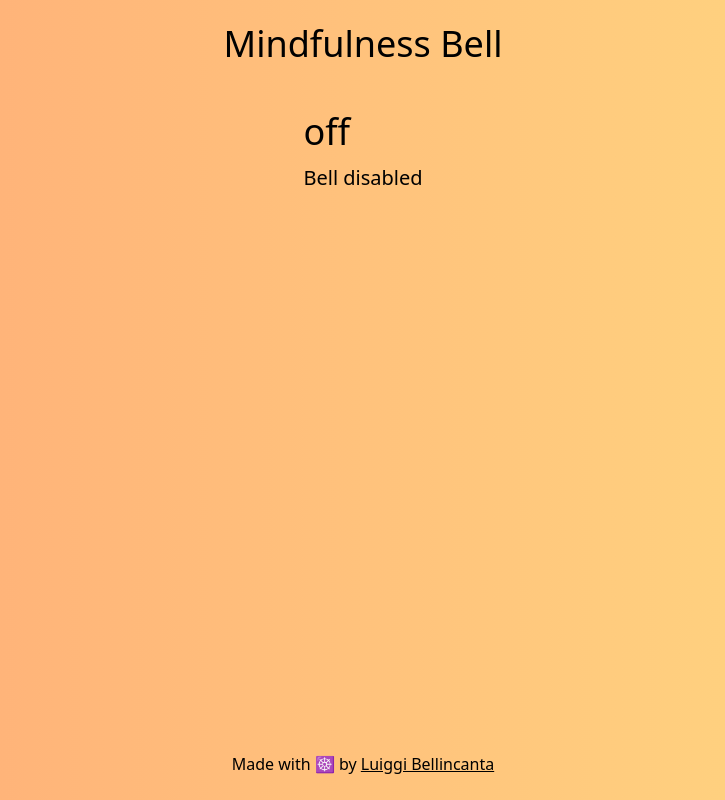
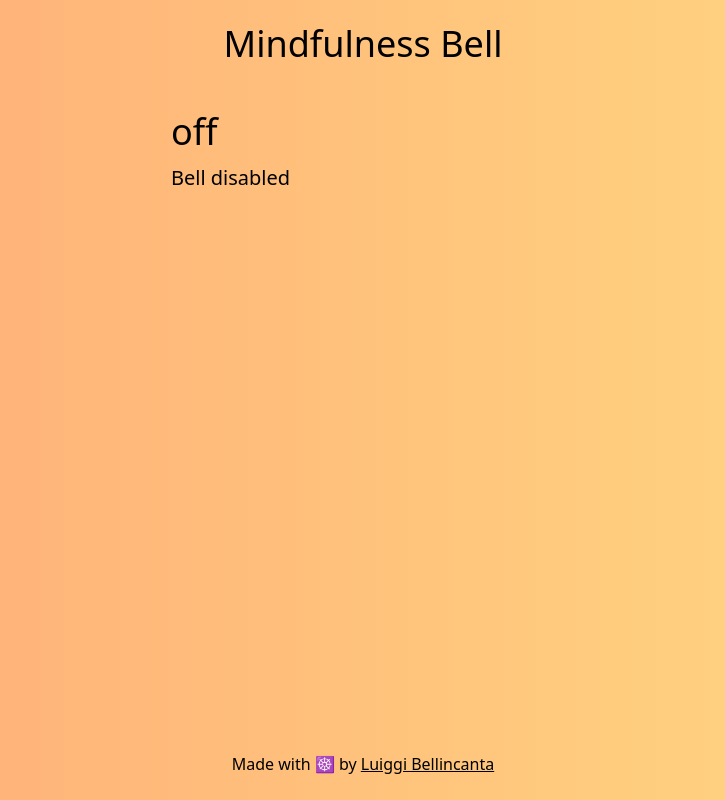
Before and after one commit to luiggidev/mindfulness-bell, a React (Create React App) app: page / in a window 1280 px wide. Shown: the whole page, without its empty margins (277-1002 px from the left). Built offline with nearby package versions, Linux system fonts and the light colour scheme.

Commit message:
Fix on/off moving

```diff
--- a/src/components/Timer.js
+++ b/src/components/Timer.js
@@ -127,7 +127,7 @@ class Timer extends Component {
                 <div className="p-6">
                 <Buttons buttonState={this.state.isBellEnabled} handleButtonClick={this.handleButtonClick}/>
                     { !this.state.isBellEnabled &&
-                        <div className='grid justify-items-start mt-3'>
+                        <div className='w-96 mt-3'>
                             <div className='text-xl'>
                                 Bell disabled
                             </div>
@@ -135,7 +135,7 @@ class Timer extends Component {
                     }
 
                     { this.state.isBellEnabled &&
-                        <div className="grid justify-items-start mt-3" >
+                        <div className="w-96 mt-3">
                             <div class="text-xl">Advanced Options:</div>
                             <div className='next-bell'>
                                 {this.state.remaining}
```
Also changed, not shown: 1 other file (tests, documents, lock files or other folders).
